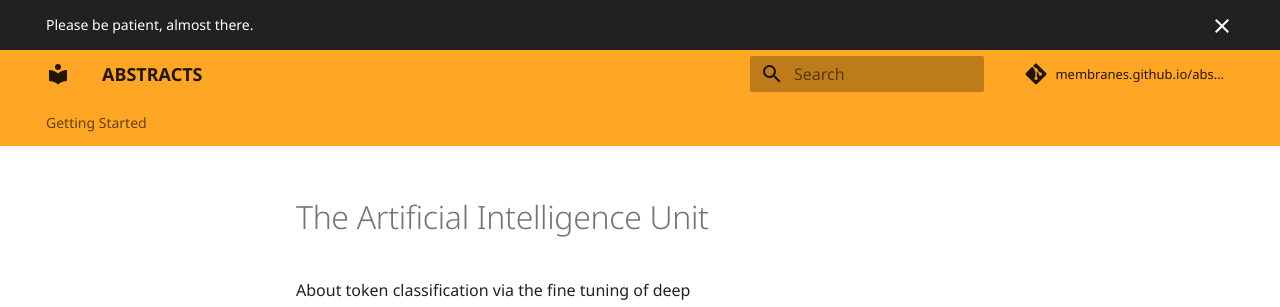
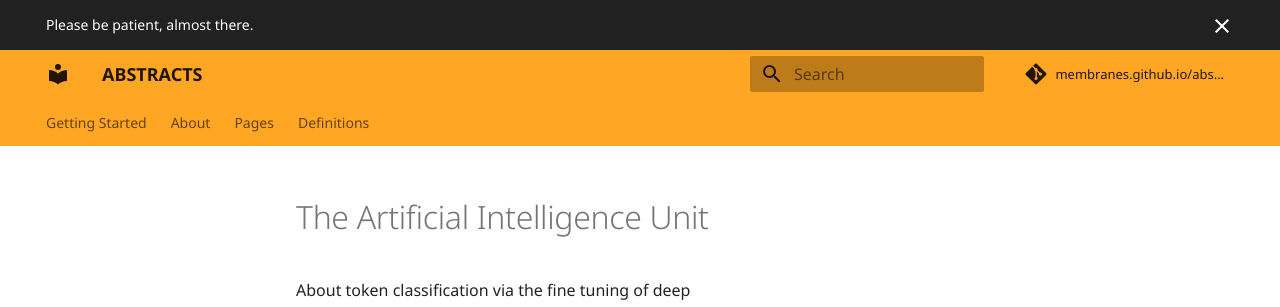
Before and after one commit to membranes/abstracts, an MkDocs documentation site: the page built from docs/index.md, in a window 1280 px wide. Shown: the top 307 px of the page. Built offline with MkDocs 1.6.1 and Material for MkDocs 9.7.7, drawn with Linux system fonts in a browser that asks for light colours; some of the changed lines change nothing that is shown.

Commit message:
Update mkdocs.yml

```diff
--- a/mkdocs.yml
+++ b/mkdocs.yml
@@ -90,3 +90,10 @@ markdown_extensions:
 nav:
   - Getting Started:
       - Starting: getting-started.md
+  - About:
+      - Introduction: about-introduction.md
+      - An Application: about-application.md
+  - Pages:
+      - Data: pages-data.md
+      - Model Development: pages-model-development.md
+  - Definitions: definitions.md
```
